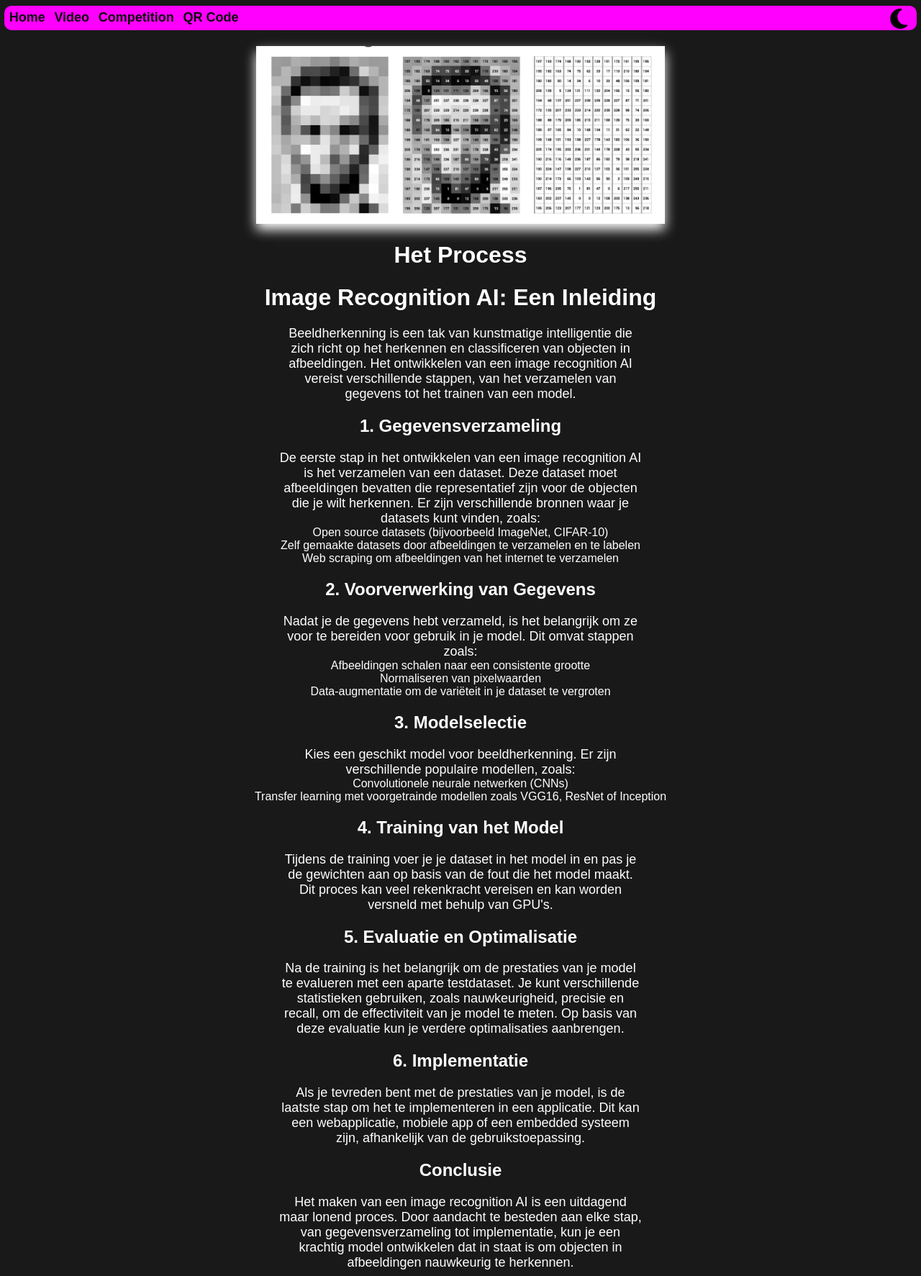
After one commit to Morrisvdb/FaceR-Web, a Flask app: page /process in a window 1280 px wide. The commit adds this page. Shown: the whole page at 72% size. Run offline with Flask 3, Linux system fonts and the light colour scheme; some libraries are stand-ins or nearby versions.

Commit message:
Added a process page with some text

```diff
--- a/web/app.py
+++ b/web/app.py
@@ -29,6 +29,10 @@ def home():
         lines = file.readlines()
         splash_text = random.choice(lines).strip()
     return render_template('home.html', splash_text=splash_text)
+
+@app.route('/process')
+def process():
+    return render_template('process.html')
 
 @app.route('/login/<next_url>', methods=['GET', 'POST'])
 def login(next_url):
@@ -234,5 +238,5 @@ def competition():
 
 # Run the Flask app
 if __name__ == "__main__":
-    app.run(debug=False, host='0.0.0.0', port=5000, ssl_context='adhoc')
+    app.run(debug=True, host='0.0.0.0', port=5001, ssl_context='adhoc')
     # app.run(debug=True, host='0.0.0.0', ssl_context=('web/ssl/cert.pem', 'web/ssl/key.pem'), port=5000)
--- a/web/static/stylesheet.css
+++ b/web/static/stylesheet.css
@@ -219,6 +219,12 @@ body.dark-mode {
     position: fixed;
 }
 
+.video-container {
+    transform: rotateY(180deg);
+    -webkit-transform: rotateY(180deg);
+    -moz-transform: rotateY(180deg);
+}
+
 #video {
     width: 40%;
     height: auto;
@@ -233,6 +239,32 @@ body.dark-mode {
     height: auto;
     object-fit: cover; /* Ensure the video covers the container while maintaining aspect ratio */
 }
+
+
+.processParagraph  {
+    margin: 0;
+    text-align: center;
+}
+
+.processParagraph p {
+    width: 40%;
+    margin: auto;
+    font-size: large;
+}
+
+.rightImage {
+    /* float: right; */
+    width: 45%;
+    margin: auto;
+    box-shadow: 0 8px 16px 0 white;
+}
+
+.processParagraph ul {
+    list-style-type: none;
+    padding: 0;
+    margin: 0;
+}
+
 
 @media screen and (max-width: 748px) {
     body {
--- a/web/templates/base.html
+++ b/web/templates/base.html
@@ -14,7 +14,6 @@
     <body>
         <div class="navbar">
             <a href="{{ url_for('home') }}">Home</a>
-            <!-- <a href="{{ url_for('image') }}">Image</a> -->
             <a href="{{ url_for('video') }}">Video</a>
             <a href="{{ url_for('competition_join') }}">Competition</a>
             <a href="{{ url_for('qr') }}" class=non-mobile>QR Code</a>
--- /dev/null
+++ b/web/templates/process.html
@@ -0,0 +1,63 @@
+{% extends "base.html" %}
+
+{% block title %}Competition{% endblock title %}
+
+{% block content %}
+
+    <div class="processParagraph">
+        <div class="b">
+            <div>
+                <img src="{{ url_for('static', filename='visual.avif') }}" alt="" id="pimage" class="rightImage">
+            </div>
+            <h1>Het Process</h1>
+            <p>
+                <h1>Image Recognition AI: Een Inleiding</h1>
+
+                <p>Beeldherkenning is een tak van kunstmatige intelligentie die zich richt op het herkennen en classificeren van objecten in afbeeldingen. Het ontwikkelen van een image recognition AI vereist verschillende stappen, van het verzamelen van gegevens tot het trainen van een model.</p>
+
+                <h2>1. Gegevensverzameling</h2>
+
+                <p>De eerste stap in het ontwikkelen van een image recognition AI is het verzamelen van een dataset. Deze dataset moet afbeeldingen bevatten die representatief zijn voor de objecten die je wilt herkennen. Er zijn verschillende bronnen waar je datasets kunt vinden, zoals:</p>
+                <ul>
+                    <li>Open source datasets (bijvoorbeeld ImageNet, CIFAR-10)</li>
+                    <li>Zelf gemaakte datasets door afbeeldingen te verzamelen en te labelen</li>
+                    <li>Web scraping om afbeeldingen van het internet te verzamelen</li>
+                </ul>
+
+                <h2>2. Voorverwerking van Gegevens</h2>
+
+                <p>Nadat je de gegevens hebt verzameld, is het belangrijk om ze voor te bereiden voor gebruik in je model. Dit omvat stappen zoals:</p>
+                <ul>
+                    <li>Afbeeldingen schalen naar een consistente grootte</li>
+                    <li>Normaliseren van pixelwaarden</li>
+                    <li>Data-augmentatie om de variëteit in je dataset te vergroten</li>
+                </ul>
+
+                <h2>3. Modelselectie</h2>
+
+                <p>Kies een geschikt model voor beeldherkenning. Er zijn verschillende populaire modellen, zoals:</p>
+                <ul>
+                    <li>Convolutionele neurale netwerken (CNNs)</li>
+                    <li>Transfer learning met voorgetrainde modellen zoals VGG16, ResNet of Inception</li>
+                </ul>
+
+                <h2>4. Training van het Model</h2>
+
+                <p>Tijdens de training voer je je dataset in het model in en pas je de gewichten aan op basis van de fout die het model maakt. Dit proces kan veel rekenkracht vereisen en kan worden versneld met behulp van GPU's.</p>
+
+                <h2>5. Evaluatie en Optimalisatie</h2>
+
+                <p>Na de training is het belangrijk om de prestaties van je model te evalueren met een aparte testdataset. Je kunt verschillende statistieken gebruiken, zoals nauwkeurigheid, precisie en recall, om de effectiviteit van je model te meten. Op basis van deze evaluatie kun je verdere optimalisaties aanbrengen.</p>
+
+                <h2>6. Implementatie</h2>
+
+                <p>Als je tevreden bent met de prestaties van je model, is de laatste stap om het te implementeren in een applicatie. Dit kan een webapplicatie, mobiele app of een embedded systeem zijn, afhankelijk van de gebruikstoepassing.</p>
+
+                <h2>Conclusie</h2>
+
+                <p>Het maken van een image recognition AI is een uitdagend maar lonend proces. Door aandacht te besteden aan elke stap, van gegevensverzameling tot implementatie, kun je een krachtig model ontwikkelen dat in staat is om objecten in afbeeldingen nauwkeurig te herkennen.</p>
+
+            </p>
+        </div>
+    </div>
+{% endblock content %}
```
Also changed, not shown: web/static/qr.png, web/static/visual.avif (added).
